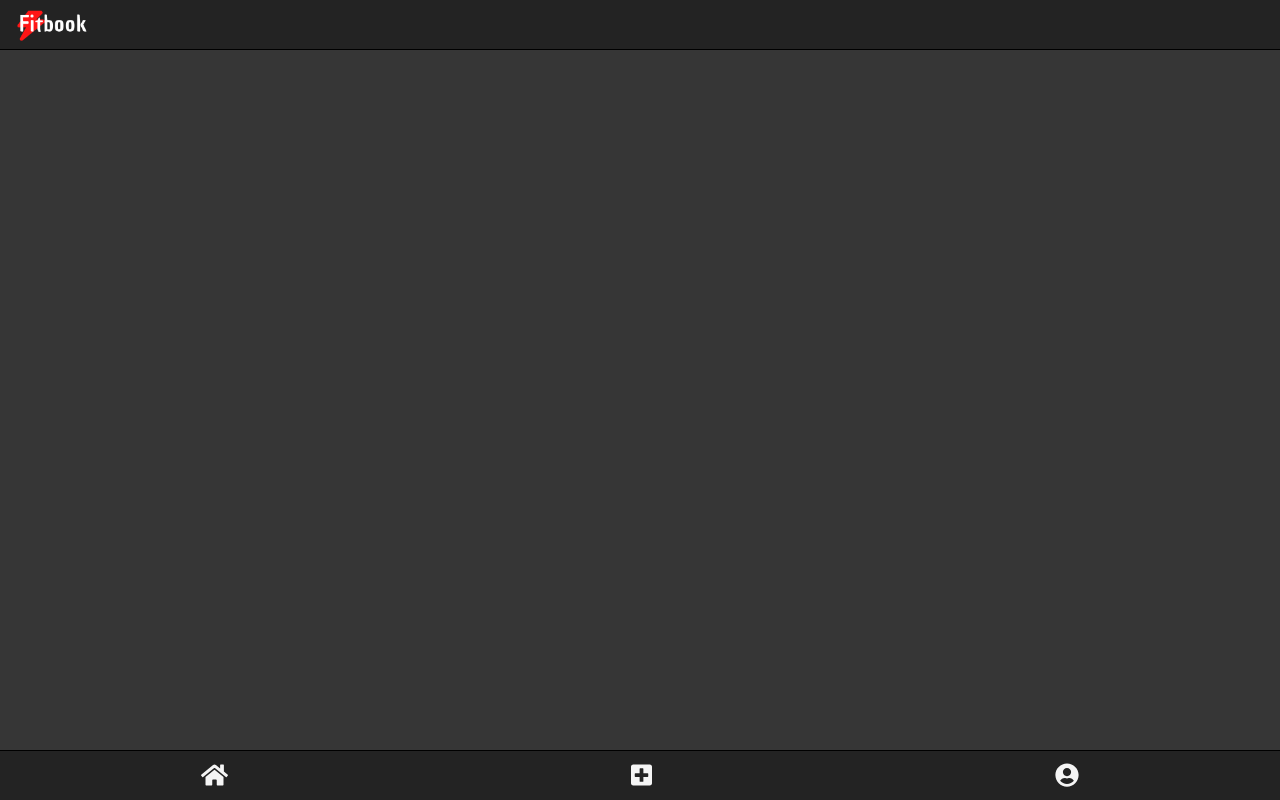
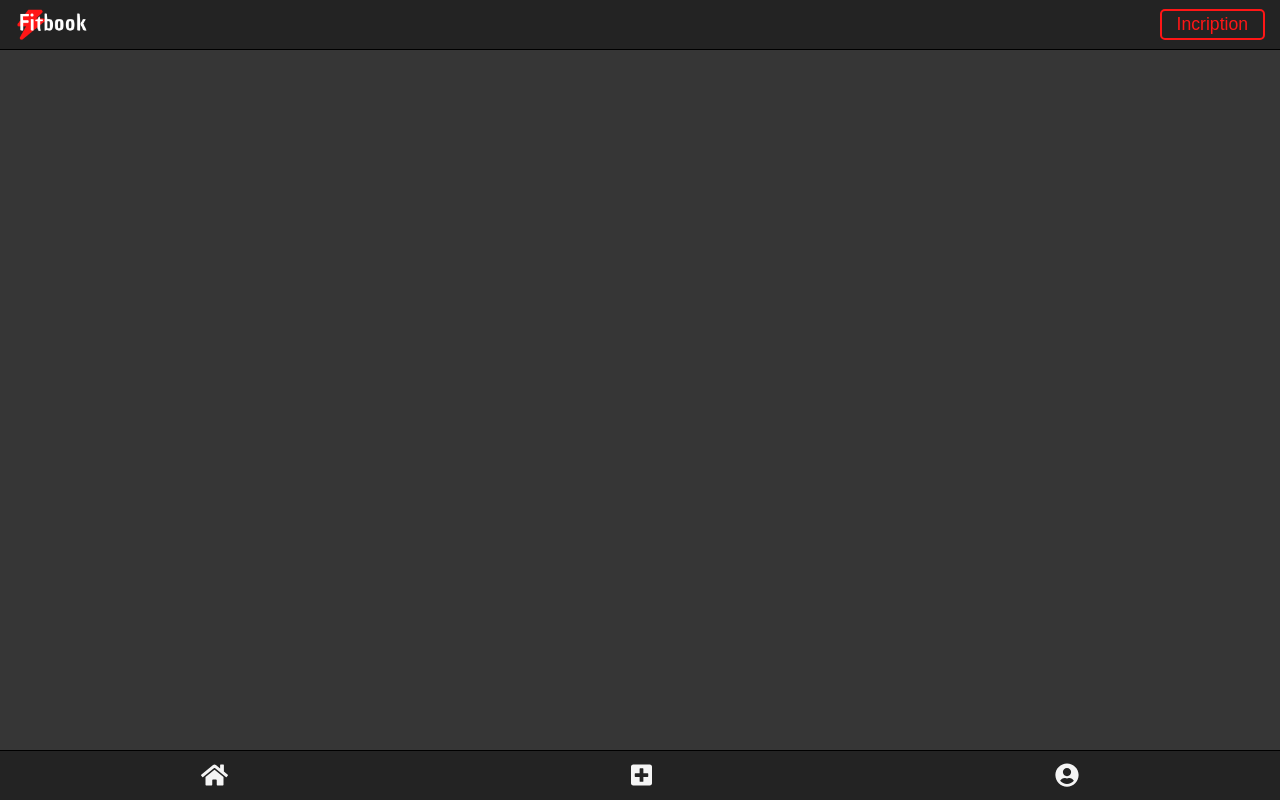
Before and after one commit to chaoukifrej/Fitbook, a Vue app: page /Perso in a window 1280 px wide. Built offline with nearby package versions, Linux system fonts and the light colour scheme.

Commit message:
boutton inscription dans Header.vue, ajout import icone dans main.js, ajout header dans connexion

```diff
--- a/src/components/Header.vue
+++ b/src/components/Header.vue
@@ -1,6 +1,7 @@
 <template>
   <div class="header">
-    <img id="img" alt="logo FitBook" src="../assets/fitbookCoupe.png" />
+    <img id="imgLogo" alt="logo FitBook" src="../assets/fitbookCoupe.png" />
+    <button class="inscription">Incription</button>
   </div>
 </template>
 
@@ -8,11 +9,28 @@
 export default {};
 </script>
 
-<style>
-#img {
-  margin-top: 8px;
-  margin-left: 15px;
-  height: 35px;
+<style lang="scss">
+.header {
   display: flex;
+  justify-content: space-between;
+  align-items: center;
+  padding: 8px 15px;
+  .inscription {
+    font-size: 1.1rem;
+    padding: 3px 15px;
+    border: 2px solid #ff1616;
+    background-color: transparent;
+    border-radius: 5px;
+    color: #ff1616;
+    outline: none;
+    transition: 0.4s;
+    &:active {
+      transform: scale(0.98);
+      color: whitesmoke;
+    }
+  }
+  #imgLogo {
+    height: 35px;
+  }
 }
 </style>
--- a/src/main.js
+++ b/src/main.js
@@ -8,10 +8,12 @@ import { faUserCircle } from "@fortawesome/free-solid-svg-icons";
 import { FontAwesomeIcon } from "@fortawesome/vue-fontawesome";
 import { faThumbsUp } from "@fortawesome/free-regular-svg-icons";
 import { faComment } from "@fortawesome/free-regular-svg-icons";
+import { faInfo } from "@fortawesome/free-solid-svg-icons";
 
 library.add(faHome);
 library.add(faThumbsUp);
 library.add(faComment);
+library.add(faInfo);
 
 Vue.component("font-awesome-icon", FontAwesomeIcon);
 
```
Also changed, not shown: src/views/Connexion.vue (+6 -1 lines).
